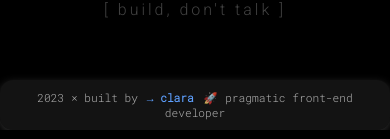
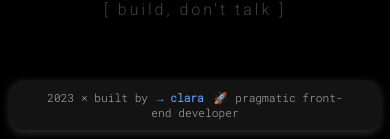
Before and after one commit to clasei/clara, a React (Create React App) app: page / in a window 390 px wide. Shown: the part 1179-1318 px from the top of the page. Built offline with nearby package versions, Linux system fonts and the light colour scheme.

Commit message:
footer style updated

```diff
--- a/src/components/Footer/Footer.css
+++ b/src/components/Footer/Footer.css
@@ -6,6 +6,8 @@
     box-shadow: 0 3px 10px rgba(95, 95, 95, 0.5);
     padding: 10px 30px;
     width: auto;
+    margin: auto;
+    margin-bottom: 0.75rem;
     border-radius: 13px;
     text-align: center;
     box-sizing: border-box;
@@ -42,5 +44,6 @@ footer span {
     #footer {
         font-size: 0.70rem;
         line-height: 15px;
+        width: 95%;
     }
 }
```
